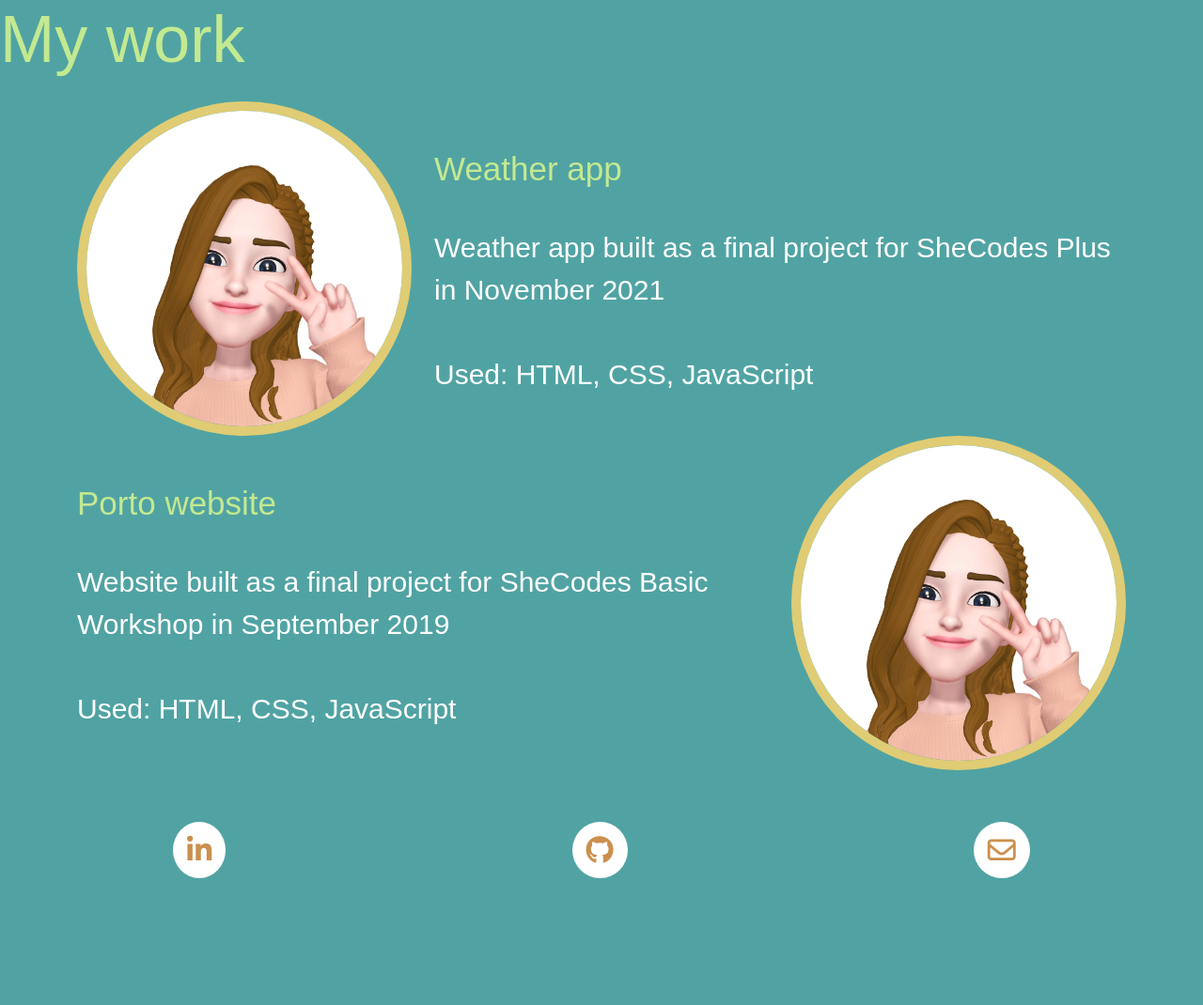
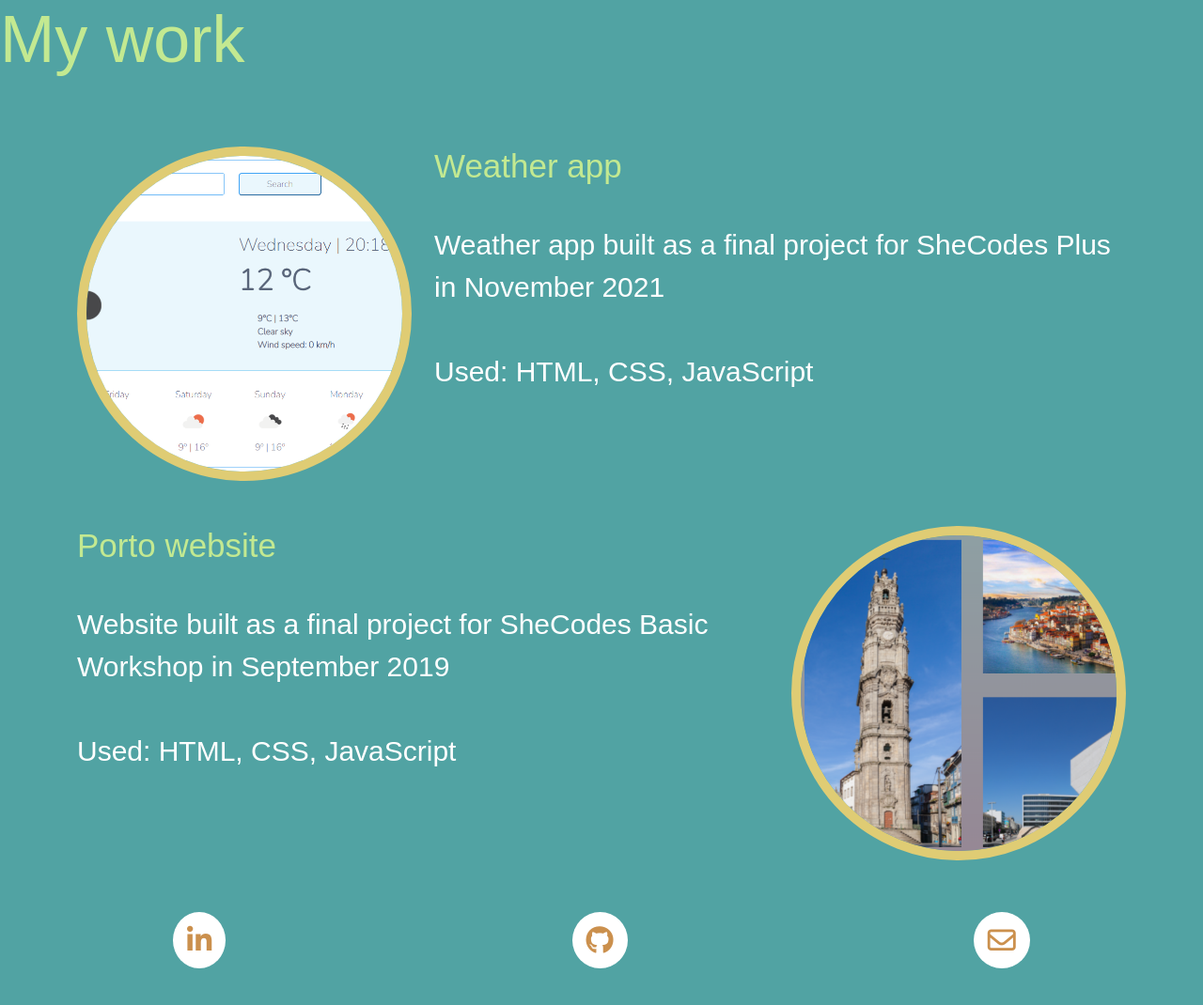
Before and after one commit to RenataNogDias/portfolio_project, a plain HTML site: page work.html in a window 1280 px wide. Shown: the whole page at 94% size. Before the commit the page ends 990 px from the top, so only its background shows below. Drawn offline with nearby package versions, Linux system fonts and the light colour scheme; a web font is replaced by a local one.

Commit message:
added project images and adjusted css

```diff
--- a/work.html
+++ b/work.html
@@ -32,14 +32,14 @@
     <h1>My work</h1>
     <div class="container mt-4">
       <div class="row">
-        <div class="col-md-4">
+        <div class="col-md-4 mt-5 d-none d-md-block">
           <img
-            src="/images/renata-emoji.jpg"
+            src="/images/weather-app.png"
             alt="emoji photo of Renata Dias"
             class="picture-style rounded-circle img-fluid"
           />
         </div>
-        <div class="col-md-8 align-self-center mt-5">
+        <div class="col-md-8 mt-5">
           <h2>Weather app</h1>
           <p>
             Weather app built as a final project for SheCodes Plus in November
@@ -49,7 +49,7 @@
             Used: HTML, CSS, JavaScript
           </p>
         </div>
-        <div class="col-md-8 align-self-center mt-5">
+        <div class="col-md-8 mt-5">
             <h2>Porto website</h1>
             <p>
                 Website built as a final project for SheCodes Basic Workshop in September 2019
@@ -58,9 +58,9 @@
                 Used: HTML, CSS, JavaScript
             </p>
         </div>
-        <div class="col-md-4">
+        <div class="col-md-4 mt-5 d-none d-md-block">
         <img
-            src="/images/renata-emoji.jpg"
+            src="/images/porto-website.png"
             alt="emoji photo of Renata Dias"
             class="picture-style rounded-circle img-fluid"
         />
```
Also changed, not shown: images/porto-website.png (added), images/weather-app.png (added).
